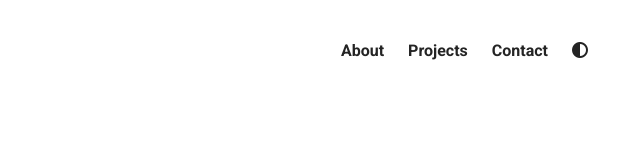
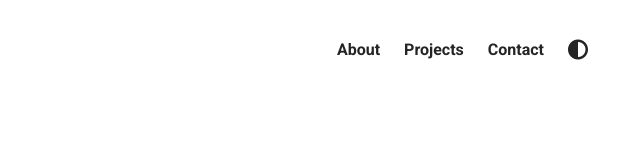
Before and after one commit to Lucy1919/Personal-Profile, a plain HTML site: page index.html in a window 1280 px wide. Shown: the full height of the page, 640-1280 px from the left. Drawn offline with Linux system fonts and the light colour scheme.

Commit message:
nav complete other than contrast

```diff
--- a/style.css
+++ b/style.css
@@ -46,3 +46,7 @@ nav {
     color: #242424;
     font-weight: 700;
 }
+
+.fa-solid {
+    font-size: 20px;
+}
```
